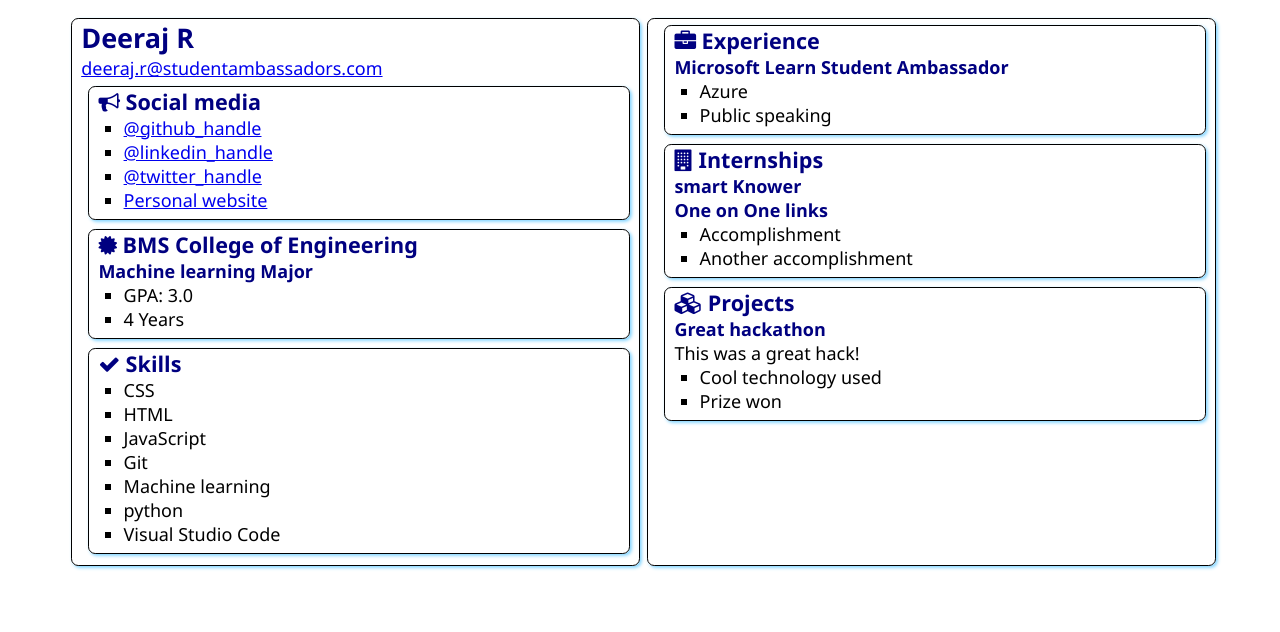
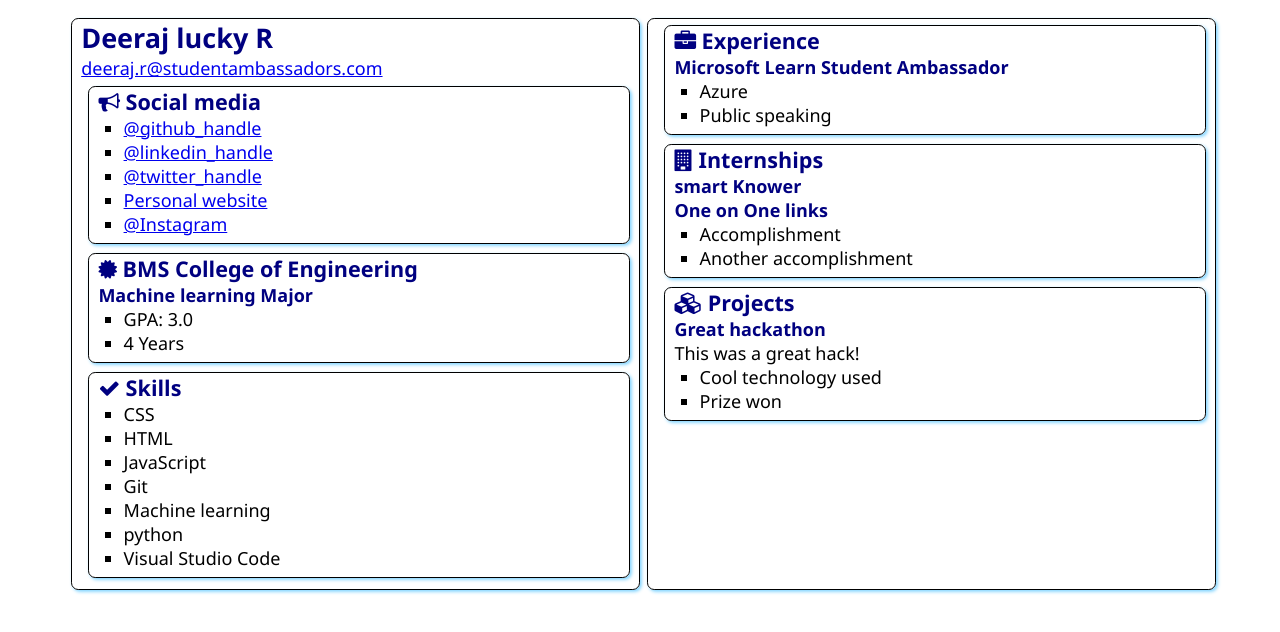
Before and after one commit to deerajlucky/SATechnicalOnboarding, a plain HTML site: page src/index.html in a window 1280 px wide. Drawn offline with Linux system fonts and the light colour scheme.

Commit message:
Update index.html

```diff
--- a/src/index.html
+++ b/src/index.html
@@ -12,7 +12,7 @@
 <body>
     <main>
         <article class="box">
-            <h1>Deeraj R</h1>
+            <h1>Deeraj lucky R</h1>
             <div><a href="mailto:deeraj.r@studentambassadors.com">deeraj.r@studentambassadors.com</a></div>
 
             <section class="box">
@@ -25,6 +25,7 @@
                     <li><a href="https://linkedin.com/in/deerajlucky">@linkedin_handle</a></li>
                     <li><a href="https://twitter.com/deerajlucky">@twitter_handle</a></li>
                     <li><a href="https://deerajlucky.home.blog/">Personal website</a></li>
+                    <li><a href="https://instagram.com/deerajlucky/">@Instagram</a></li>
 
                 </ul>
             </section>
```
